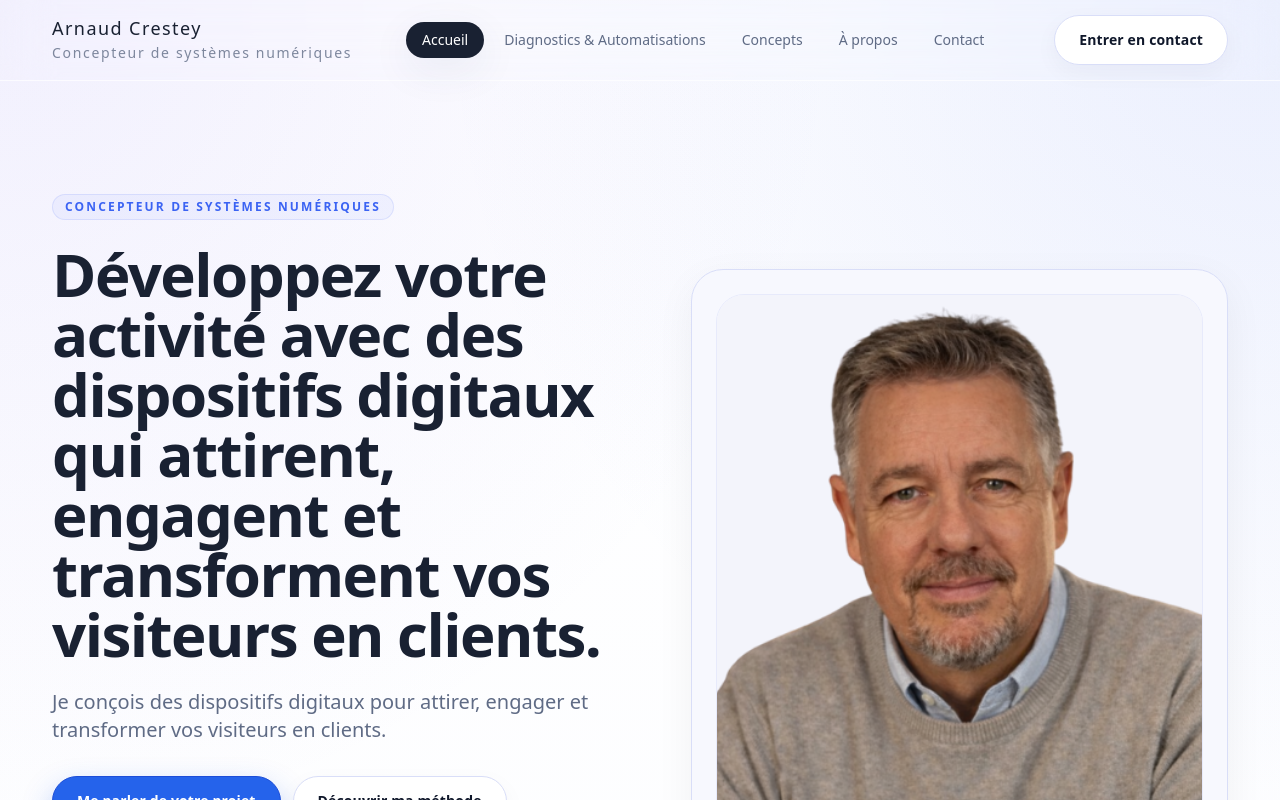
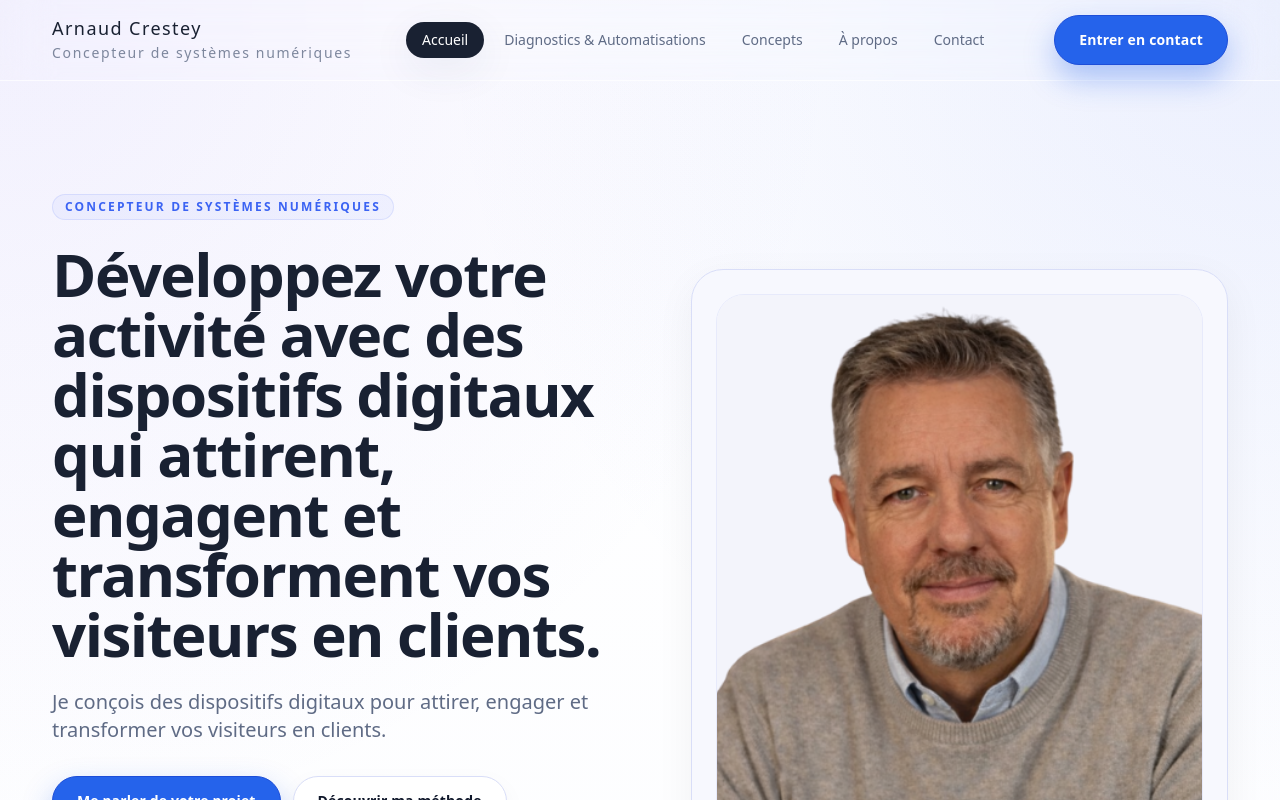
Before and after one commit to arnaudcrestey/portail-site-vitrine, a Next.js app: page / in a window 1280 px wide. Shown: the top 800 px of the page. Built offline with nearby package versions, Linux system fonts and the light colour scheme.

Commit message:
Update header.tsx

```diff
--- a/components/header.tsx
+++ b/components/header.tsx
@@ -48,7 +48,7 @@ export function Header() {
         </nav>
 
         <div className="hidden lg:block">
-          <ButtonLink href="/contact" variant="secondary">
+  <ButtonLink href="/contact">
     Entrer en contact
   </ButtonLink>
 </div>
@@ -99,7 +99,6 @@ export function Header() {
 
             <ButtonLink
   href="/contact"
-              variant="secondary"
   className="mt-2 w-full"
   onClick={() => setOpen(false)}
 >
```
Lines whose indentation alone changed are shown as unchanged.
